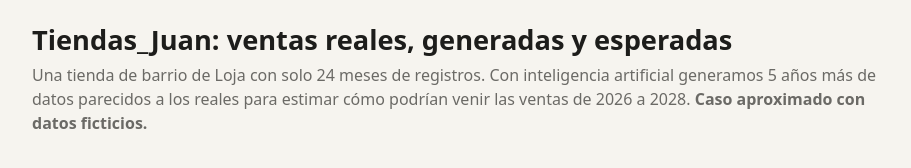
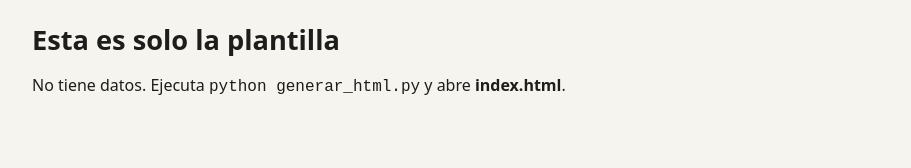
Before and after one commit to JuanD425567/datos-sinteticos-pymes, a plain HTML site: page plantilla.html in a window 1280 px wide. Shown: the top 168 px of the page, without its empty margins (184-1095 px from the left). Drawn offline with Linux system fonts and the light colour scheme.

Commit message:
Aviso en la plantilla sin datos

```diff
--- a/plantilla.html
+++ b/plantilla.html
@@ -113,6 +113,11 @@
 
 <script>
 const D = /*__DATOS__*/null;
+if (!D) {
+  document.querySelector("main").innerHTML = "<h1>Esta es solo la plantilla</h1><p>No tiene datos. " +
+    "Ejecuta <code>python generar_html.py</code> y abre <b>index.html</b>.</p>";
+  throw new Error("Plantilla sin datos");
+}
 const MESES = ["Ene","Feb","Mar","Abr","May","Jun","Jul","Ago","Sep","Oct","Nov","Dic"];
 const MESES_LARGO = ["enero","febrero","marzo","abril","mayo","junio","julio","agosto","septiembre","octubre","noviembre","diciembre"];
 const $ = (id) => document.getElementById(id);
```
Also changed, not shown: index.html (+5 -0 lines).
